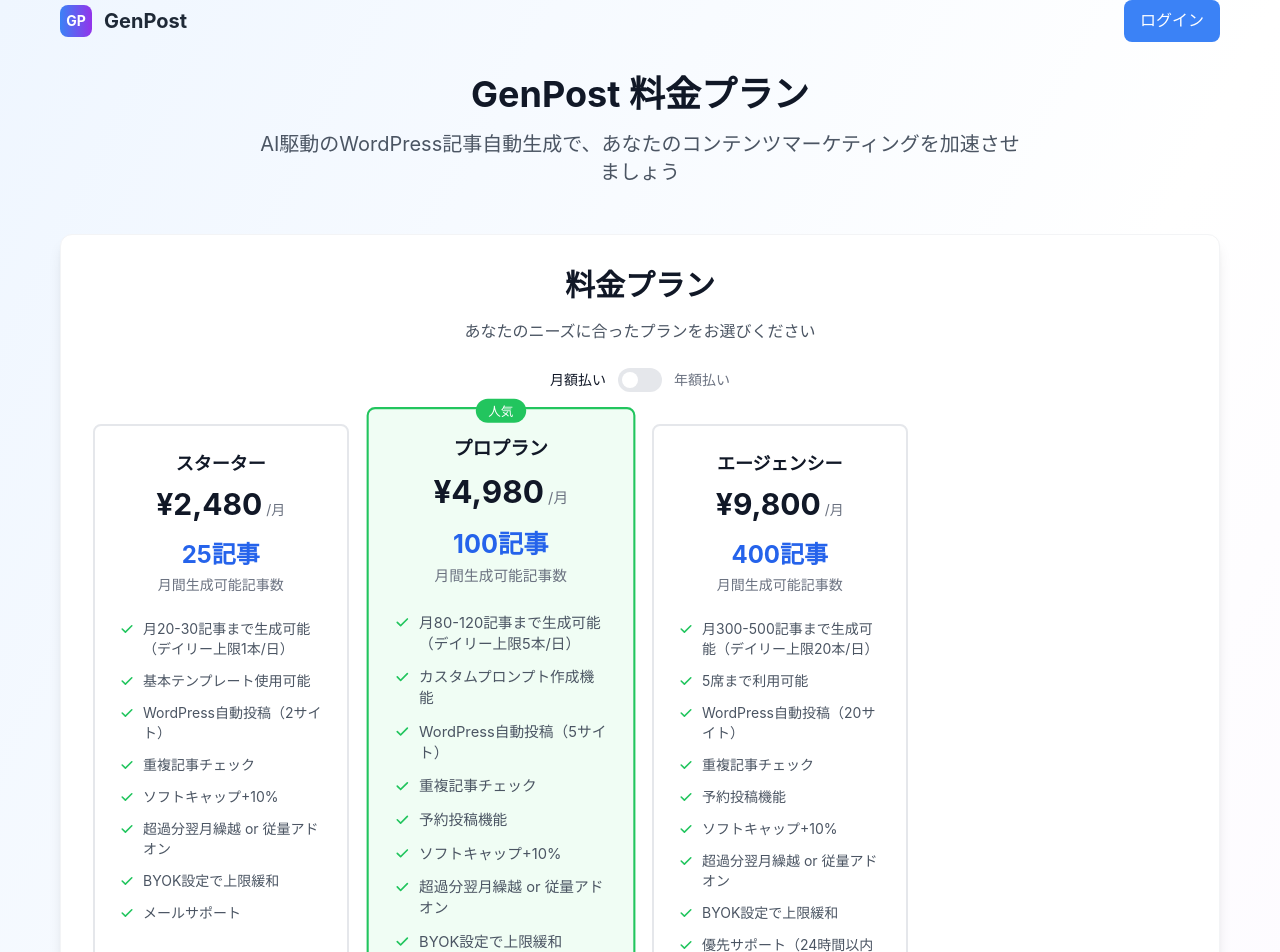
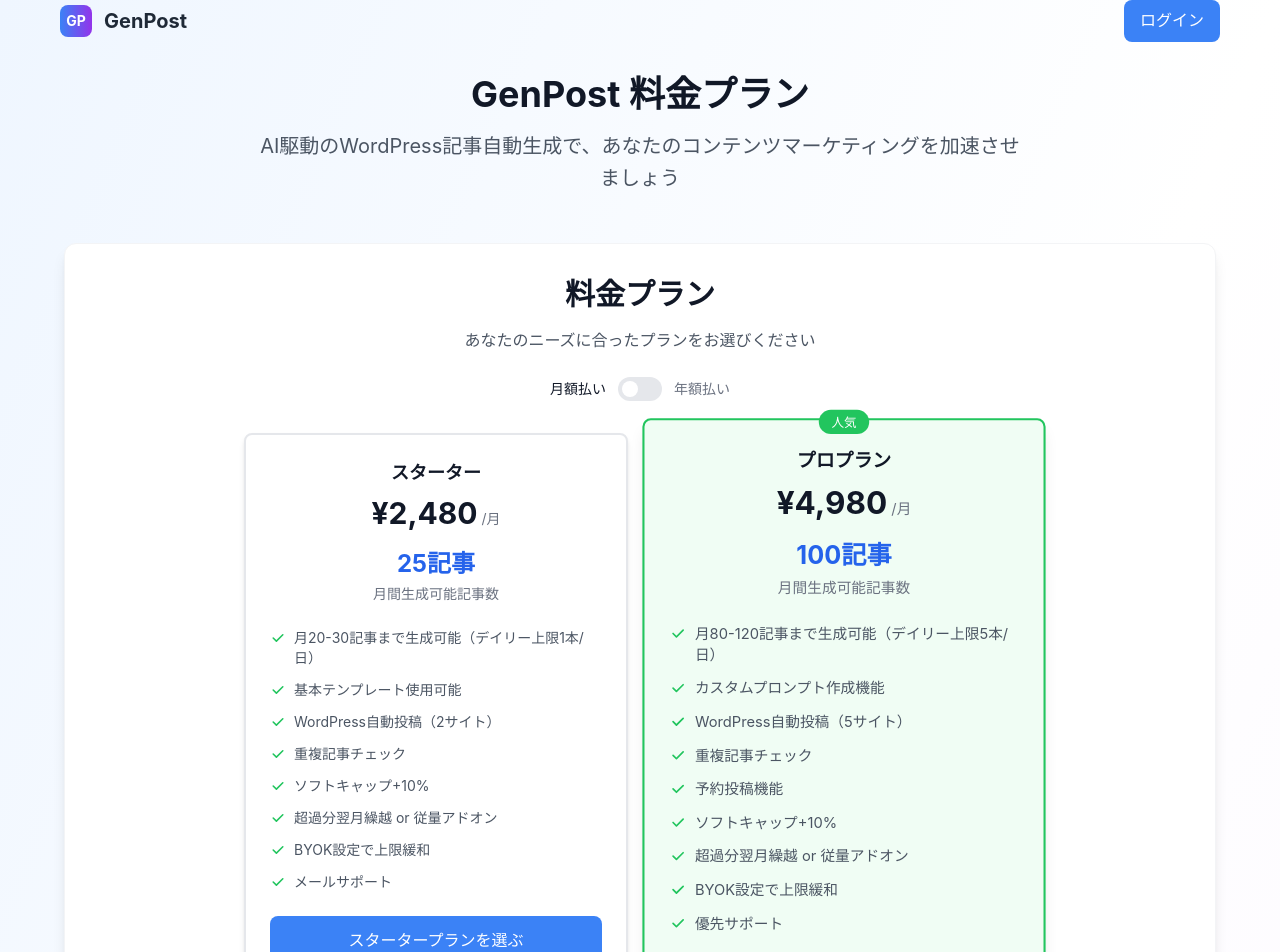
Before and after one commit to numaken/genpost, a Next.js app: page /pricing in a window 1280 px wide. Shown: the top 952 px of the page. Built offline with nearby package versions, Linux system fonts and the light colour scheme; no server answers.

Commit message:
Center pricing plan layout and improve card styling

```diff
--- a/app/pricing/page.tsx
+++ b/app/pricing/page.tsx
@@ -49,12 +49,14 @@
             <h1 className="text-4xl font-bold text-gray-900 mb-4">
               GenPost 料金プラン
             </h1>
-            <p className="text-xl text-gray-600 max-w-3xl mx-auto">
+            <p className="text-xl text-gray-600 max-w-3xl mx-auto leading-relaxed">
               AI駆動のWordPress記事自動生成で、あなたのコンテンツマーケティングを加速させましょう
             </p>
           </div>
 
-          <PricingTable />
+          <div className="flex justify-center">
+            <PricingTable />
+          </div>
 
           {/* FAQ セクション */}
           <div className="mt-16 max-w-4xl mx-auto">
--- a/components/PricingTable.tsx
+++ b/components/PricingTable.tsx
@@ -99,7 +99,7 @@
   }
 
   return (
-    <div className="bg-white rounded-xl shadow-lg border border-gray-100 p-8">
+    <div className="bg-white rounded-xl shadow-lg border border-gray-100 p-8 w-full max-w-6xl">
       <div className="text-center mb-8">
         <h2 className="text-3xl font-bold text-gray-900 mb-4">料金プラン</h2>
         <p className="text-gray-600 mb-6">あなたのニーズに合ったプランをお選びください</p>
@@ -132,14 +132,14 @@
         </div>
       </div>
 
-      <div className="grid md:grid-cols-2 lg:grid-cols-4 gap-6 items-stretch">
+      <div className="flex flex-wrap justify-center gap-6 items-stretch max-w-6xl mx-auto">
         {plans.map((plan) => (
           <div
             key={plan.id}
-            className={`relative rounded-lg border-2 p-6 flex flex-col h-full ${
+            className={`relative rounded-lg border-2 p-6 flex flex-col h-full w-full max-w-sm ${
               plan.popular
-                ? 'border-green-500 bg-green-50 transform scale-105'
-                : 'border-gray-200 bg-white'
+                ? 'border-green-500 bg-green-50 transform scale-105 shadow-lg'
+                : 'border-gray-200 bg-white shadow-md hover:shadow-lg transition-shadow'
             }`}
           >
             {plan.popular && (
```
Also changed, not shown: .claude/settings.local.json.
